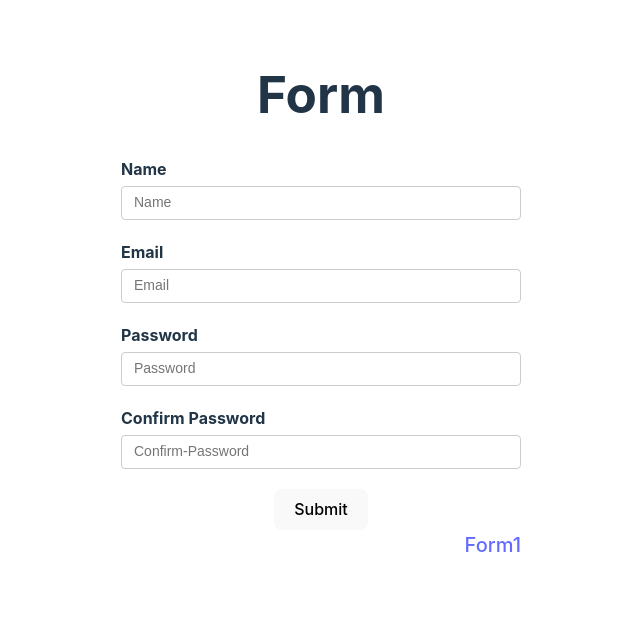
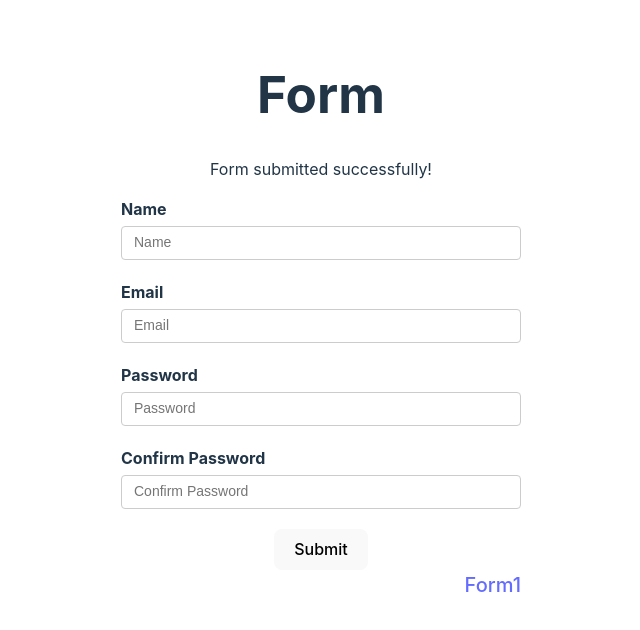
Before and after one commit to rishijain-1/React-Hook--form, a React (Vite) app: page / in a window 1280 px wide. Both pictures are taken after typing "Sample", "name@example.com", "Sample123", "Sample123" into the empty fields and a click on the button "Submit". Shown: the top 630 px of the page, without its empty margins (319-959 px from the left). Built offline with nearby package versions, Linux system fonts and the light colour scheme.

Commit message:
Use useState for form-submission-msg

```diff
--- a/src/components/Form.tsx
+++ b/src/components/Form.tsx
@@ -1,8 +1,12 @@
+import { useState } from "react";
 import { useForm } from "react-hook-form";
 import type { FieldValues } from "react-hook-form";
 import { Link } from "react-router-dom";
 
 export const Form = () => {
+  // useState to manage a custom success message
+  const [successMessage, setSuccessMessage] = useState<string | null>(null);
+
   const form = useForm<FieldValues>();
   const {
     register,
@@ -13,15 +17,25 @@ export const Form = () => {
   } = form;
 
   const onSubmit = (data: FieldValues) => {
-    alert("Form Data Submited"+
-      "\nName :-" + data.name
-      + "\nEmail :-" + data.email
+    alert(
+      "Form Data Submitted" +
+        "\nName :-" +
+        data.name +
+        "\nEmail :-" +
+        data.email
     );
+
+    setSuccessMessage("Form submitted successfully!");
+
     reset();
   };
+
   return (
     <div>
-      <h1>Form </h1>
+      <h1>Form</h1>
+
+      {successMessage && <p className="success-msg">{successMessage}</p>}
+
       <form onSubmit={handleSubmit(onSubmit)}>
         <label htmlFor="name">Name</label>
         <input
@@ -52,11 +66,10 @@ export const Form = () => {
             required: "Password is required",
             minLength: {
               value: 6,
-              message: "Password should be atleast 6 characters",
+              message: "Password should be at least 6 characters",
             },
           })}
         />
-
         {errors.password && (
           <p className="form-error-msg">{`${errors.password.message}`}</p>
         )}
@@ -64,14 +77,13 @@ export const Form = () => {
         <label>Confirm Password</label>
         <input
           type="password"
-          placeholder="Confirm-Password"
+          placeholder="Confirm Password"
           {...register("confirmPassword", {
             required: "Confirm Password is required",
             validate: (value: string) =>
-              value === getValues("password") || "Password does not match",
+              value === getValues("password") || "Passwords do not match",
           })}
         />
-
         {errors.confirmPassword && (
           <p className="form-error-msg">{`${errors.confirmPassword.message}`}</p>
         )}
```
